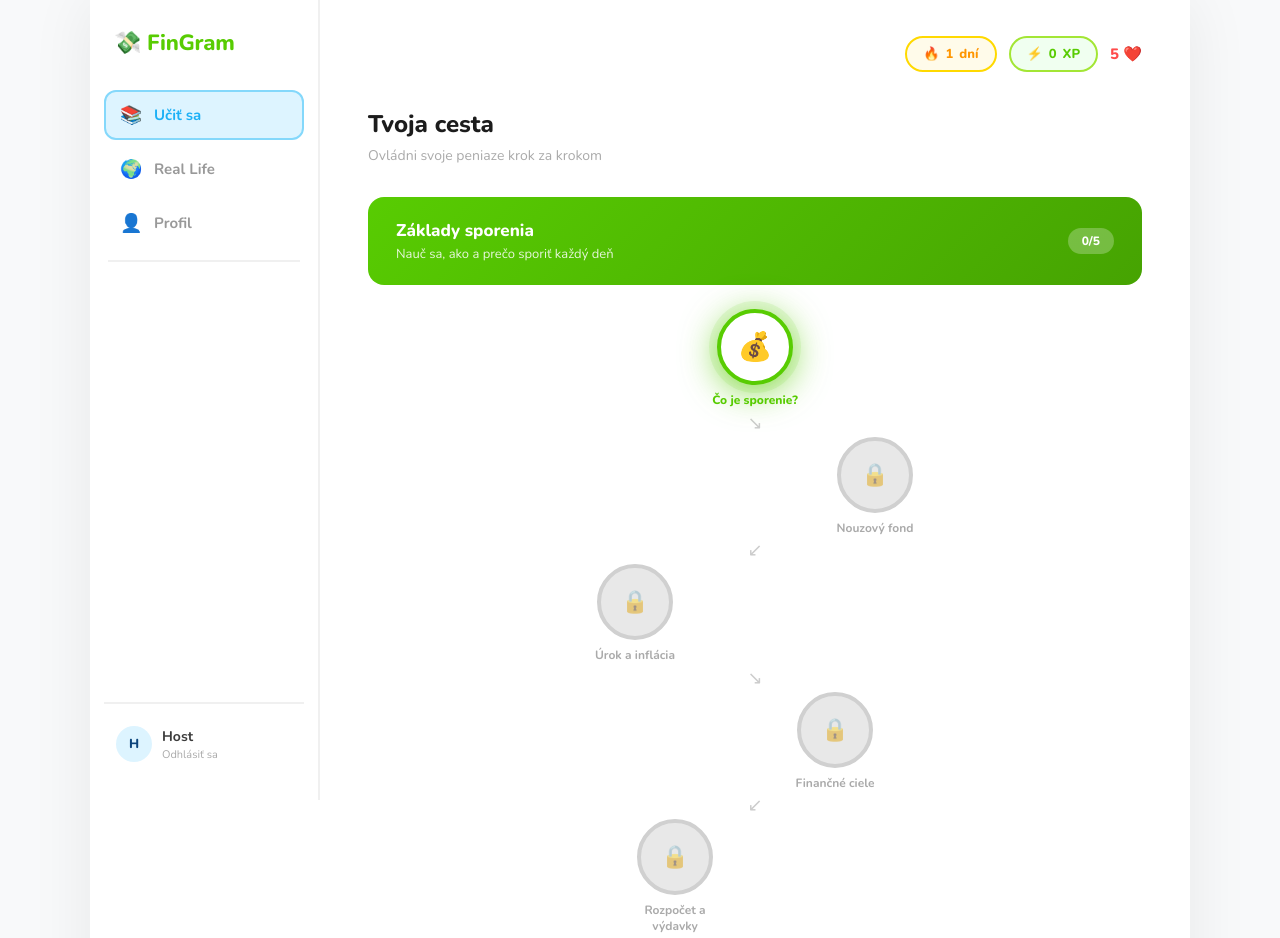
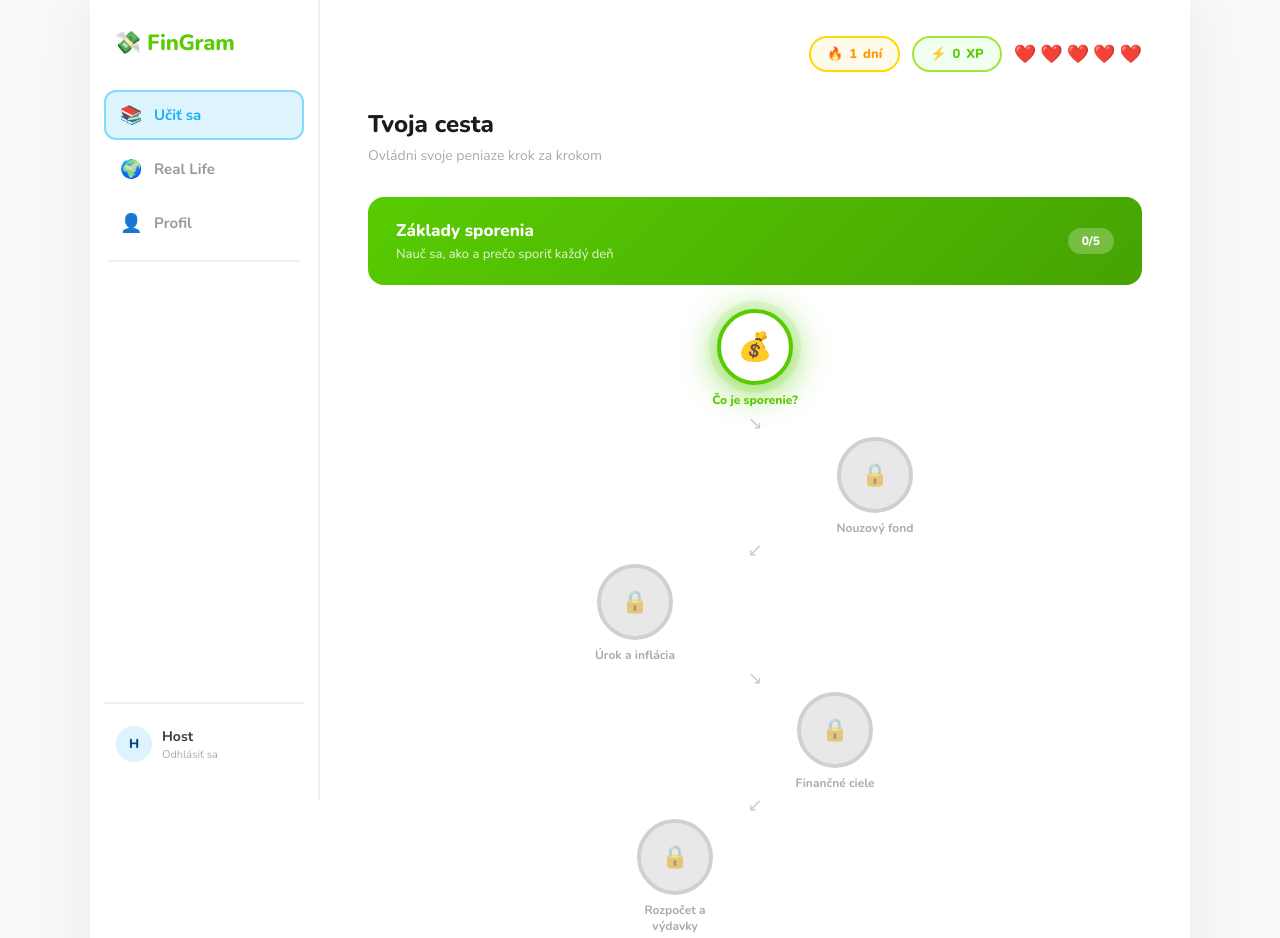
Before and after one commit to ZijucaLegenda/FinGram, a website: page app.html in a window 1280 px wide. Shown: the top 938 px of the page. Drawn offline with nearby package versions, Linux system fonts and the light colour scheme.

```diff
--- a/app.html
+++ b/app.html
@@ -408,7 +408,7 @@ function isLessonUnlocked(s,uid,idx){if(!isUnitUnlocked(s,uid))return false;if(i
 function completeLesson(s,id,xp){if(!s.completedLessons.includes(id))s.completedLessons.push(id);s.xp+=xp;if(s.hearts<MAX_HEARTS)s.hearts++;UNITS.forEach(u=>{if(u.lessons.every(l=>s.completedLessons.includes(l.id))&&!s.completedUnits.includes(u.id))s.completedUnits.push(u.id);});s.lastActiveDate=new Date().toDateString();saveState(s);return s;}
 function getUnitProgress(s,unit){const done=unit.lessons.filter(l=>isLessonDone(s,l.id)).length;return{done,total:unit.lessons.length};}
 
-function renderHearts(id){const el=document.getElementById(id);if(!el)return;const h=typeof appState!=='undefined'?appState.hearts:5;el.innerHTML='<span style="font-size:15px;font-weight:800;color:'+(h>0?'#ff4b4b':'#bbb')+';">'+h+' ❤️</span>';}
+function renderHearts(id){const el=document.getElementById(id);if(!el)return;const h=typeof appState!=='undefined'?appState.hearts:MAX_HEARTS;let html='';for(let i=0;i<MAX_HEARTS;i++){html+='<span class="heart'+(i<h?'':' empty')+'">❤️</span>';}el.innerHTML=html;}
 function loseHeart(){if(appState.hearts>0)appState.hearts--;saveState(appState);renderAllHearts();}
 function renderAllHearts(){renderHearts('topbar-hearts');renderHearts('quiz-hearts');renderHearts('rl-hearts');}
 
@@ -598,7 +598,7 @@ const user=JSON.parse(localStorage.getItem('fg_user')||'{"name":"Host","email":"
 const ini=user.name.split(' ').map(p=>p[0]).join('').toUpperCase().slice(0,2);
 document.getElementById('sb-name').textContent=user.name;
 document.getElementById('sb-avatar').textContent=ini;
-updateTopbar();renderLearnPath();
+updateTopbar();renderAllHearts();renderLearnPath();
 const st=document.createElement('style');
 st.textContent='@keyframes pulse{0%,100%{box-shadow:0 6px 24px rgba(88,204,2,0.4)}50%{box-shadow:0 6px 36px rgba(88,204,2,0.75),0 0 0 8px rgba(88,204,2,0.1)}}';
 document.head.appendChild(st);
```
